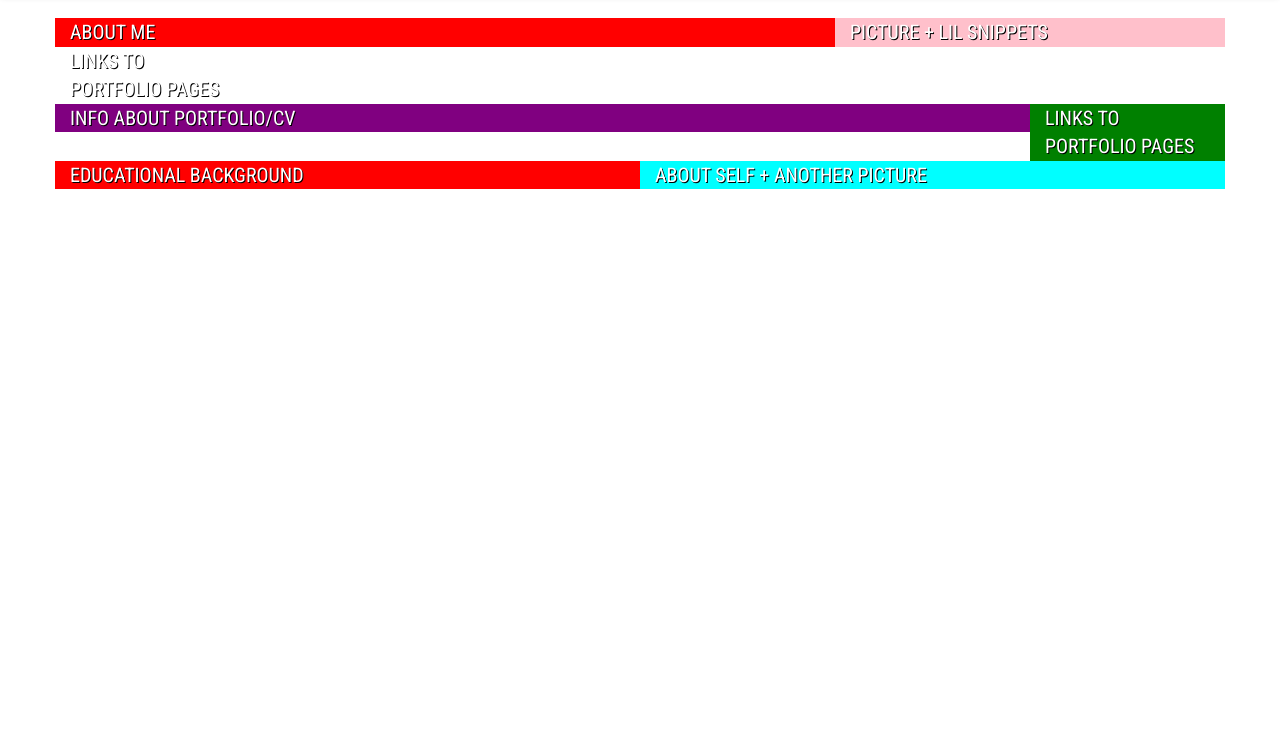
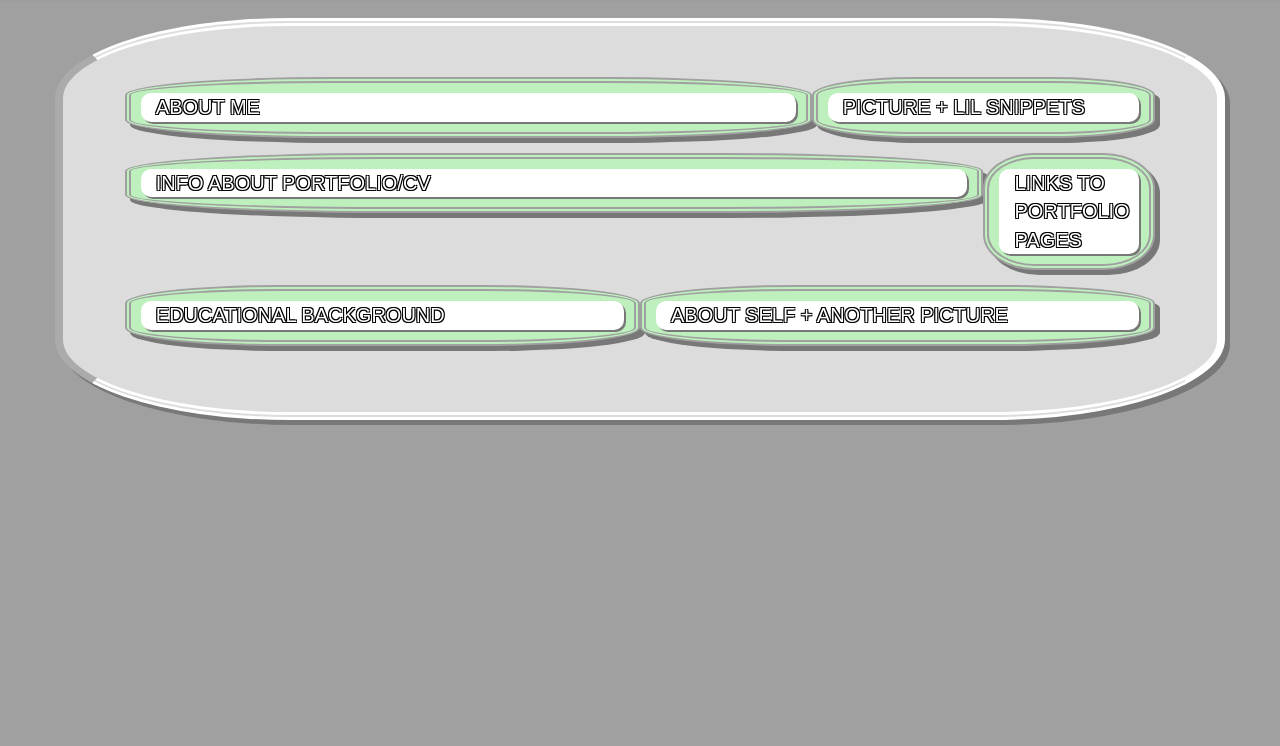
Before and after one commit to HDykins/Profile-page, a plain HTML site: page index.html in a window 1280 px wide. Shown: the part 54-800 px from the top of the page. Drawn offline with nearby package versions, Linux system fonts and the light colour scheme; a web font is replaced by a local one.

Commit message:
Complete v1 of page styling

```diff
--- a/index.html
+++ b/index.html
@@ -4,74 +4,15 @@
   <meta charset="utf-8">
   <title>PROFILE</title>
   <!-- Latest compiled and minified CSS -->
-  <link rel="stylesheet" href="href="css/styles.css">
+  <link rel="stylesheet" href="css/styles.css">
   <link rel="stylesheet" href="https://maxcdn.bootstrapcdn.com/bootstrap/3.3.5/css/bootstrap.min.css">
   <!-- Optional theme -->
   <link rel="stylesheet" href="https://maxcdn.bootstrapcdn.com/bootstrap/3.3.5/css/bootstrap-theme.min.css">
 
   <!-- Latest compiled and minified JavaScript -->
   <script src="https://maxcdn.bootstrapcdn.com/bootstrap/3.3.5/js/bootstrap.min.js"></script>
-  <style>
-    @import url(https://fonts.googleapis.com/css?family=Roboto+Condensed);
-
-    * {
-      font-family: 'Roboto Condensed', sans-serif;
-      font-size: 2rem;
-      text-shadow: 1px 1px 0 #000;
-      color: white;
-    }
-
-    .col-xs-12:nth-child(1), .col-sm-12:nth-child(1), .col-md-12:nth-child(1) {
-      background-color: purple;
-    }
-    .col-xs-12:nth-child(2), .col-sm-12:nth-child(2), .col-md-12:nth-child(2) {
-      background-color: blue;
-    }
-    .col-xs-11:nth-child(1), .col-sm-11:nth-child(1), .col-md-11:nth-child(1) {
-      background-color: blue;
-    }
-    .col-xs-11:nth-child(2), .col-sm-11:nth-child(2), .col-md-11:nth-child(2) {
-      background-color: blue;
-    }
-    .col-xs-10:nth-child(1), .col-sm-10:nth-child(1), .col-md-10:nth-child(1) {
-      background-color: purple;
-    }
-    .col-xs-10:nth-child(2), .col-sm-10:nth-child(2), .col-md-10:nth-child(2) {
-      background-color: purple;
-    }
-    .col-xs-8:nth-child(1), .col-sm-8:nth-of-type(1), .col-md-8:nth-of-type(1) {
-      background-color: red;
-    }
-    .col-xs-8:nth-child(2), .col-sm-8:nth-of-type(2), .col-md-8:nth-of-type(2) {
-      background-color: red;
-    }
-    .col-xs-6:nth-child(1), .col-sm-6:nth-of-type(1), .col-md-6:nth-of-type(1) {
-      background-color: red;
-    }
-    .col-xs-6:nth-child(2), .col-sm-6:nth-of-type(2), .col-md-6:nth-of-type(2) {
-      background-color: cyan;
-    }
-    .col-xs-4:nth-child(1), .col-sm-4:nth-child(1), .col-md-4:nth-child(1) {
-      background-color: orange;
-    }
-    .col-xs-4:nth-child(2), .col-sm-4:nth-of-type(2), .col-md-4:nth-of-type(2) {
-      background-color: pink;
-    }
-    .col-xs-2:nth-child(1), .col-sm-2:nth-child(1), .col-md-2:nth-child(1) {
-      background-color: yellow;
-    }
-    .col-xs-2:nth-child(2), .col-sm-2:nth-child(2), .col-md-2:nth-child(2) {
-      background-color: green;
-    }
-    .col-xs-1:nth-child(1), .col-sm-1:nth-child(1), .col-md-1:nth-child(1) {
-      background-color: yellow;
-    }
-    .col-xs-1:nth-child(2), .col-sm-1:nth-child(2), .col-md-1:nth-child(2) {
-      background-color: green;
-    }
-  </style>
 </head>
-<body>
+<body class="body">
   <nav class="navbar navbar-default">
     <div class="container-fluid">
       <!-- Brand and toggle get grouped for better mobile display -->
@@ -126,27 +67,45 @@
     </div><!-- /.container-fluid -->
   </nav>
 
-  <div class="container">
+  <div id="main-block" class="container">
 
    <div class="row">
 
-    <div class="col-xs-12 col-sm-8 col-md-8">ABOUT ME</div>
-    <div class="col-xs-6 col-sm-4 col-md-4">PICTURE + LIL SNIPPETS</div>
-    <div class="hide-links-large col-xs-6 col-sm-2 col-md-2">LINKS TO PORTFOLIO PAGES</div>
+    <div id="about-me" class="col-xs-12 col-sm-8 col-md-8">
+      <div id="about-me-text" class="col-xs-12 col-sm-12 col-md-12">ABOUT ME</div>
+    </div>
+
+    <div id="pic-snippets" class="col-xs-6 col-sm-4 col-md-4">
+      <div id="pic-snippets-text" class="col-xs-12 col-sm-12 col-md-12">PICTURE + LIL SNIPPETS</div>
+    </div>
+
+    <div id="links" class="hide-links-large col-xs-6">
+      <div id="links-text" class="col-xs-12">LINKS TO PORTFOLIO PAGES</div>
+    </div>
   </div>
+  <div class="row">
 
-  <div class="row">
-    <div class="col-xs-12 col-sm-10 col-md-10">INFO ABOUT PORTFOLIO/CV</div>
+    <div id="portfolio-info" class="col-xs-12 col-sm-10 col-md-10">
+    <div id="portfolio-info-text" class="col-xs-12 col-sm-12 col-md-12">INFO ABOUT PORTFOLIO/CV</div>
+    </div>
 
-    <div class="hide-links-small col-xs-6 col-sm-2  col-md-2">LINKS TO PORTFOLIO PAGES</div>
-
+    <div id="links" class="hide-links-small col-sm-2 col-md-2">
+      <div id="links-text" class="col-sm-12 col-md-12">LINKS TO PORTFOLIO PAGES</div>
+    </div>
 
   </div>
 
 
   <div class="row">
-    <div class="col-xs-12 col-sm-6 col-md-6">EDUCATIONAL BACKGROUND</div>
-    <div class="col-xs-12 col-sm-6 col-md-6">ABOUT SELF + ANOTHER PICTURE</div>
+
+    <div id="education" class="col-xs-12 col-sm-6 col-md-6">
+    <div id="education-text" class="col-xs-12 col-sm-12 col-md-12">EDUCATIONAL BACKGROUND</div>
+    </div>
+
+    <div id="self" class="col-xs-12 col-sm-6 col-md-6">
+    <div id="self-text" class="col-xs-12 col-sm-12 col-md-12">ABOUT SELF + ANOTHER PICTURE</div>
+    </div>
+
   </div>
 
 </div>
--- /dev/null
+++ b/sass/_colors-fonts.scss
@@ -0,0 +1,6 @@
+@import url(https://fonts.googleapis.com/css?family=Cabin+Condensed:400,500);
+
+$grey: rgb(220,220,220);
+$lime: rgb(190,240,190);
+$dark-grey: rgb(160,160,160);
+$dark-shadow: rgb(120,120,120);
--- /dev/null
+++ b/sass/_media-queries.scss
@@ -0,0 +1,10 @@
+@media (max-width: 767px) {
+	.hide-links-small {
+		display: none;
+	}
+}
+@media (min-width: 768px) {
+	.hide-links-large {
+		display: none;
+	}
+}
--- a/sass/styles.scss
+++ b/sass/styles.scss
@@ -1,14 +1,52 @@
+@import "colors-fonts.scss";
+@import "media-queries.scss";
+
 #base-text {
-  font-size: 5px;
+	font-size: 5px;
 }
-
-@media (max-width: 767px) {
-  .hide-links-small {
-    display: none;
-  }
+.body {
+	background-color: $dark-grey;
 }
-@media (min-width: 768px) {
-  .hide-links-large {
-    display: none;
-  }
+.col-xs-12, .col-sm-12, .col-md-12,{
+	background-color: white;
+	border-radius: 10px;
+	box-shadow: 2px 2px 0 $dark-shadow;
 }
+#main-block {
+	background-color: $grey;
+	border-radius: 20%;
+	padding: 4% 6% 4% 6%;
+	font-family: 'Cabin Condensed', sans-serif;
+	font-size: 2rem;
+	color: white;
+	text-shadow: -1px -1px 0 #000, 1px -1px 0 #000, -1px 1px 0 #000, 1px 1px 0 #000;
+	border-color: white;
+	border-width: 8px;
+	border-style: double inset;
+	box-shadow: 5px 5px 0 $dark-shadow;
+}
+#about-me{
+	background-color: $lime;
+	padding: 10px;
+	border-radius: 30%;
+	border-color: $dark-grey;
+	border-width: 6px;
+	border-style: double;
+	box-shadow: 5px 5px 0 $dark-shadow;
+	margin-bottom: 15px;
+}
+#pic-snippets{
+	@extend #about-me;
+}
+#links{
+	@extend #about-me;
+}
+#portfolio-info{
+	@extend #about-me;
+}
+#education{
+	@extend #about-me;
+}
+#self{
+	@extend #about-me;
+}
```
Also changed, not shown: css/styles.css, 2 other files.
